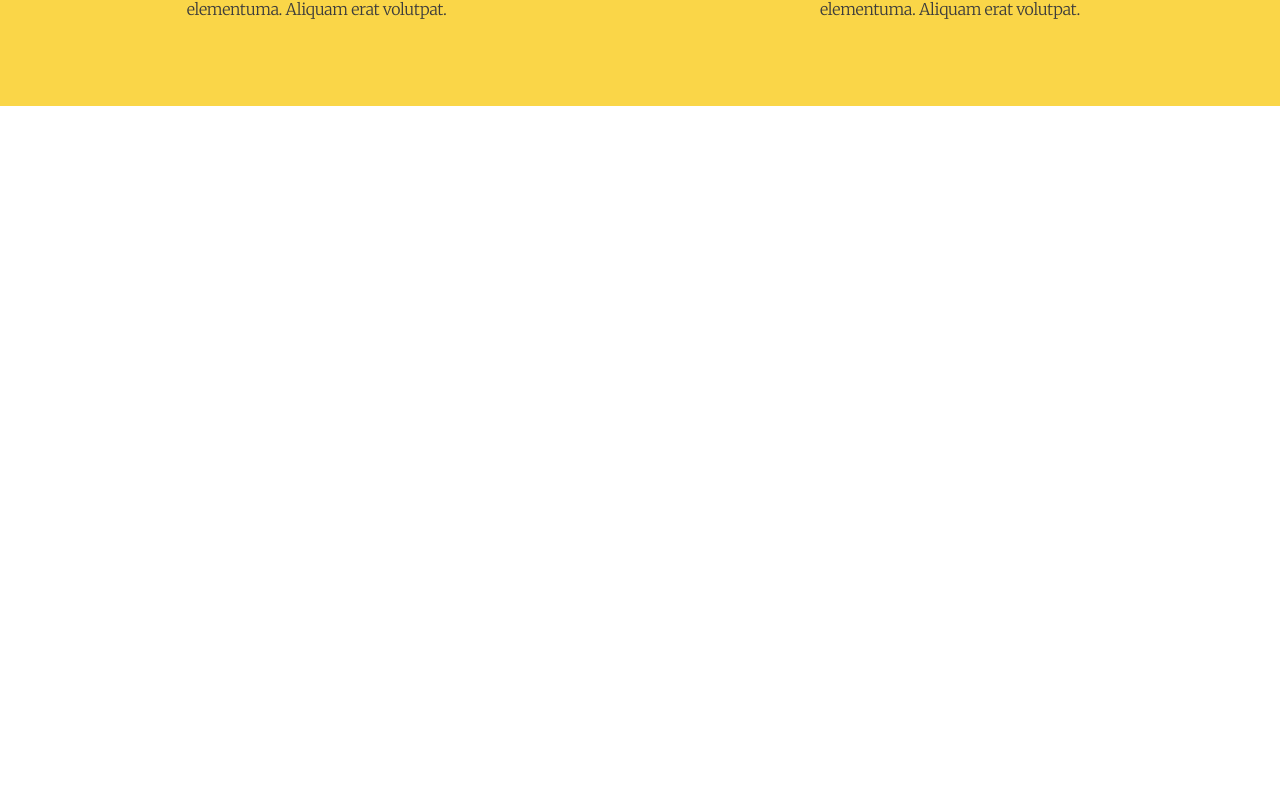
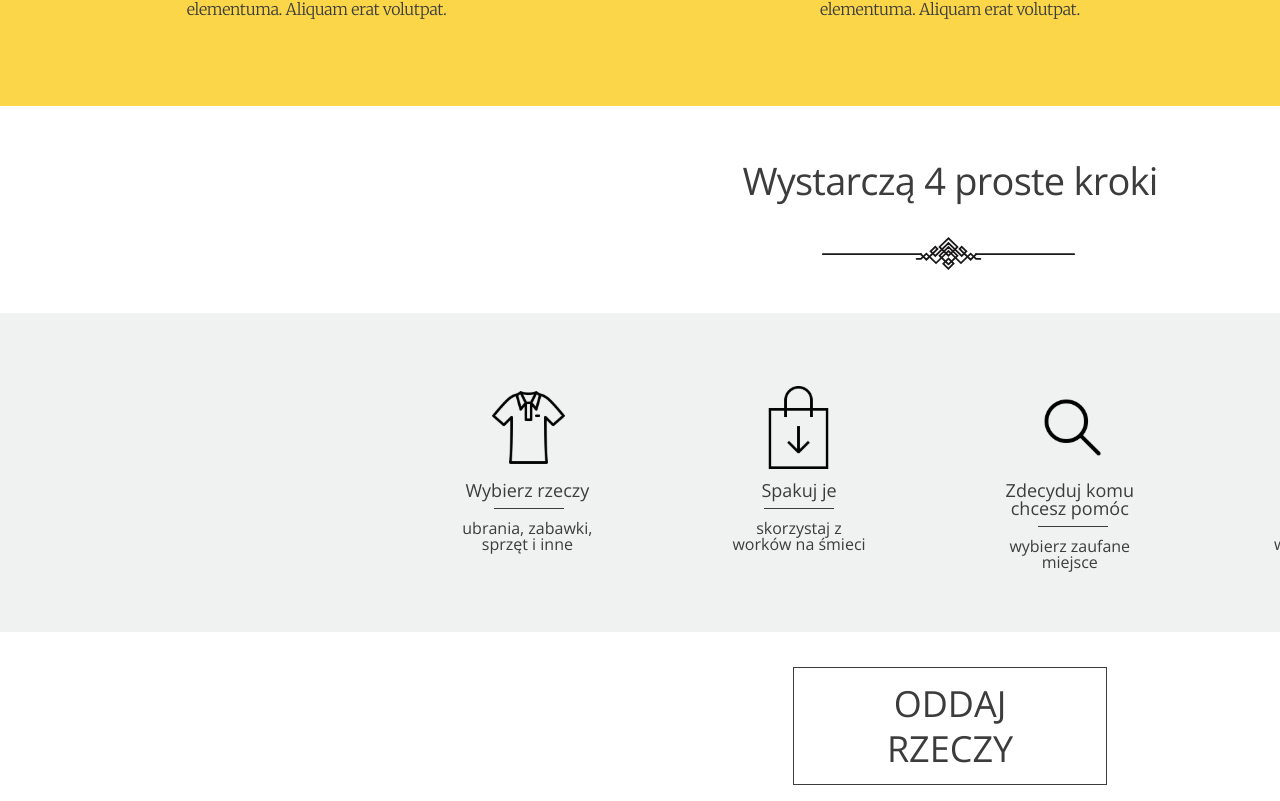
Before and after one commit to EwelinaKopczewska/Givebackthings-App, a React (Create React App) app: page / in a window 1280 px wide. Shown: the part 1022-1823 px from the top of the page. Built offline with nearby package versions, Linux system fonts and the light colour scheme.

Commit message:
section 4EasySteps

```diff
--- a/src/components/Home/Home4EasySteps.js
+++ b/src/components/Home/Home4EasySteps.js
@@ -1,7 +1,44 @@
 import React from "react";
+import {Link } from "react-router-dom";
+
+import Decoration from "../../assets/Decoration.svg"
+import Icon1 from "../../assets/Icon-1.svg"
+import Icon2 from "../../assets/Icon-2.svg"
+import Icon3 from "../../assets/Icon-3.svg"
+import Icon4 from "../../assets/Icon-4.svg"
 
 const Home4EasySteps = () => {
-    return <></>
+    return (
+    <div id="whatIsItAbout" className = "container_home4EasySteps">
+        <div>
+            <p className = "home4EasySteps_title">Wystarczą 4 proste kroki</p>
+            <img src={Decoration} className= "decoration" alt="Decoration"/>
+        </div>
+        <div className = "container_home4EasySteps-box">
+            <div className = "container_home4EasySteps-boxes">
+                <img src={Icon1} className= "icon" alt="Icon"/>
+                <p className= "step-title">Wybierz rzeczy</p>
+                <p className= "step-text" >ubrania, zabawki, <br></br>sprzęt i inne</p>
+            </div>
+            <div className = "container_home4EasySteps-boxes" >
+                <img src={Icon2} className= "icon" alt="Icon"/>
+                <p className= "step-title" >Spakuj je</p>
+                <p className= "step-text" >skorzystaj z <br></br>worków na śmieci</p>
+            </div>
+            <div className = "container_home4EasySteps-boxes">
+                <img src={Icon3} className= "icon" alt="Icon"/>
+                <p className= "step-title" >Zdecyduj komu <br></br>chcesz pomóc</p>
+                <p className= "step-text" >wybierz zaufane <br></br>miejsce</p>
+            </div>
+            <div className = "container_home4EasySteps-boxes">
+                <img src={Icon4} className= "icon icon-four" alt="Icon"/>
+                <p className= "step-title step-four" >Zamów kuriera</p>
+                <p className= "step-text" >kurier przyjedzie <br></br>w dogodnym terminie</p>
+            </div>
+        </div>
+        <Link to="/logowanie"><button className= "home4EasySteps_btn btn ">ODDAJ<br></br>RZECZY</button></Link>
+    </div>
+    )
 }
 
 export default Home4EasySteps
--- /dev/null
+++ b/src/scss/home/home4EasySteps.scss
@@ -0,0 +1,79 @@
+.container_home4EasySteps{
+    display: flex;
+    flex-direction: column;
+    justify-content: center;
+    align-items: center;
+    margin-top: 55px;
+    color: $color-darkgrey;
+
+    .home4EasySteps_title{
+        font-size: 38px;
+        letter-spacing: -0.76px;
+    }
+
+    .decoration{
+        margin-top: 38px;
+        margin-bottom: 41px;
+        margin-left: 80px;
+    }
+
+    .container_home4EasySteps-box{
+        display: flex;
+        justify-content: center;
+        width: 100%;
+        background: #F0F1F1 0% 0% no-repeat padding-box;
+
+        .container_home4EasySteps-boxes{
+            margin: 0 70px;
+
+            .icon{
+                margin-left: 25px;
+                margin-top: 73px;
+            }
+
+            .step-title{
+                font-size: 18px;
+                text-align: center;
+                margin-top: 10px;
+                margin-bottom: 10px;
+                position: relative;
+
+                &::after{
+                    content:"";
+                    width: 70px;
+                    height: 1px;
+                    background-color: $color-darkgrey;
+                    position: absolute;
+                    bottom: -10px;
+                    left: 32px;
+                }
+            }
+
+            .step-text{
+                font-size: 16px;
+                margin-top: 21px;
+                margin-bottom: 62px;
+                text-align: center;
+            }
+
+            .icon-four{
+                margin-left: 35px;
+            }
+
+            .step-four{
+                &::after{
+                    content:"";
+                    left: 45px;
+                }
+            }
+        }
+    }
+
+    .home4EasySteps_btn{
+        font-size: 36px;
+        padding: 13px 93px;
+        font: normal normal 300 36px/45px $font-base;
+        margin-top: 35px;
+        margin-bottom: 80px;
+    }
+}
--- a/src/scss/main.scss
+++ b/src/scss/main.scss
@@ -26,3 +26,4 @@ body {
 @import "./home/navLog.scss";
 @import "./home/homeHeader.scss";
 @import "./home/homeThreeColumns.scss";
+@import "./home/home4EasySteps.scss";
```
